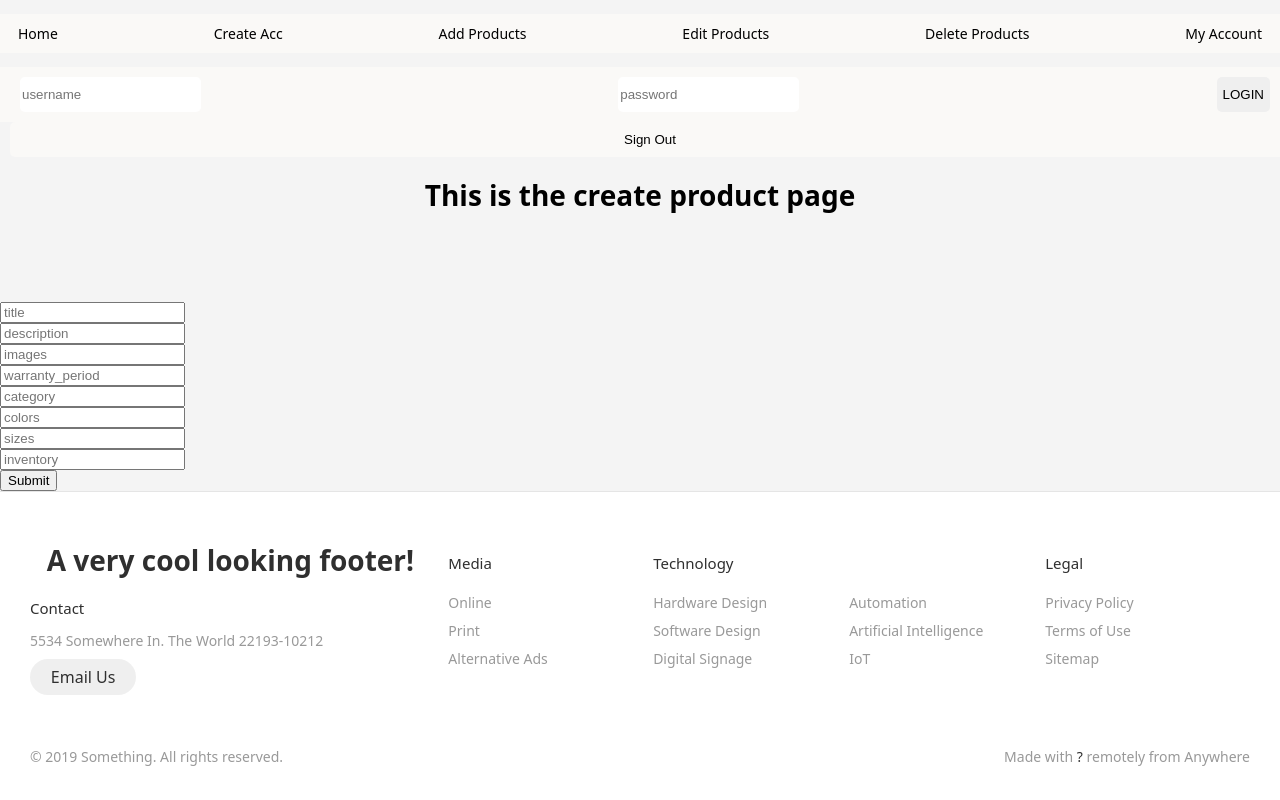
After one commit to MasonScarby/flask-180, a Flask app: page /create_products in a window 1280 px wide. The commit adds this page. Run offline with Flask 3, Linux system fonts and the light colour scheme.

Commit message:
Add files via upload

```diff
--- a/Flask 2/main.py
+++ b/Flask 2/main.py
@@ -58,10 +58,10 @@ def login():
                 return redirect(url_for('index'))
             else:
                 msg = 'Wrong username or password'
-    return render_template ('my_account.html', username = session['username'])
+        return render_template ('my_account.html')
 
 #button in heading
-@app.route('/signuout', methods = ['GET', 'POST'])
+@app.route('/signout', methods = ['GET', 'POST'])
 def logout():
     if request.method == 'POST':
         session.clear()
@@ -71,7 +71,6 @@ def logout():
 @app.route('/my_account', methods= ['get', 'post'])
 def my_account_page():
     if 'username' in session:
-
         return render_template('my_account.html', username = session['username'])
     else:
         return redirect(url_for('login'))
@@ -96,15 +95,24 @@ def create_account():
 
 
 #Create Prodcuts
-@app.route('/create_products', methods=['GET'])
-def create_get_request():
-    return render_template('add_product')
 
-@app.route('/create_products', methods=['POST'])
+@app.route('/create_products', methods=['POST', 'GET'])
 def post_products():
-    conn.execute(text("INSERT INTO product values (:title, :description, :images, :warrenty_period, :category, :colors, :sizes, :inventory)"), request.form)
-    conn.commit()
-    return render_template('add_product')
+    if 'username' in session:
+        account = conn.execute(text("SELECT * FROM account WHERE username = :username"), {"username": session['username']})
+        user_data = account.fetchone()
+        if user_data and (user_data['role'] == 'Vendor' or user_data['role'] == 'Admin'):
+            if request.method == 'POST':
+                conn.execute(text("INSERT INTO product (title, description, images, warranty_period, category, colors, sizes, inventory) VALUES (:title, :description, :images, :warranty_period, :category, :colors, :sizes, :inventory)"), request.form)
+                conn.commit()
+                return render_template('add_product.html')
+            else:
+                return 'Invalid request method. Only POST requests are allowed.'
+        else:
+            return 'Unauthorized access. You must be either a Vendor or an Admin to post products.'
+    else:
+        # return 'Unauthorized access. Please log in first.'
+        return render_template('add_product.html')
 
 #edit prodcuts
 @app.route('/edit', methods=['GET'])
@@ -113,12 +121,12 @@ def edit():
 
 @app.route('/edit', methods=['POST'])
 def edit_products():
-    upd = conn.execute(text("select * from product where  = :id"), request.form).all()
+    upd = conn.execute(text("select * from product where product_id = :product_id"), request.form).all()
     if not upd:
         return render_template('update.html', search_info="Does not exist")
     conn.execute(text("update boat set name=:name, type=:type, owner_id=:owner_id, rental_price=:rental_price where id=:id"), request.form)
     conn.commit()
-    return render_template('update.html', search_info=upd[0:])
+    return render_template('edit_product.html', search_info=upd[0:])
 
 #delete products
 
--- /dev/null
+++ b/Flask 2/templates/add_product.html
@@ -0,0 +1,18 @@
+{% extends 'base.html' %}
+
+{% block body %}
+    <h1>This is the create product page</h1>
+    <div class="body">
+        <form action="/create_products" method="POST">
+            <input type="text" name="title" placeholder="title" class="input_field"> <br>
+            <input type="text" name="description" placeholder="description" class="input_field"> <br>
+            <input type="text" name="images" placeholder="images" class="input_field"> <br>
+            <input type="text" name="warranty_period" placeholder="warranty_period" class="input_field"> <br>
+            <input type="text" name="category" placeholder="category" class="input_field"> <br>
+            <input type="text" name="colors" placeholder="colors" class="input_field"> <br>
+            <input type="text" name="sizes" placeholder="sizes" class="input_field"> <br>
+            <input type="number" name="inventory" placeholder="inventory" class="input_field"> <br>
+            <input type="submit" value="Submit" class="input_submit">
+        </form>
+    </div>
+{% endblock %}
--- a/Flask 2/templates/base.html
+++ b/Flask 2/templates/base.html
@@ -27,7 +27,6 @@
             <form class="barItem" action="/login" method="post">
                 <input type="text" name="username" value="" placeholder="username" required>
                 <input type="password" name="password" value="" placeholder="password" required>
-                <p>{{session['username']}}</p>
                 <input type="submit" name="loginButton" value="LOGIN">
             </form>
 
--- a/Flask 2/templates/create_acc.html
+++ b/Flask 2/templates/create_acc.html
@@ -1,6 +1,5 @@
 {% extends 'base.html' %}
 
-{% block main %}
 {% block body %}
 <h1>This is the register page</h1>
 <div class="body">
@@ -15,4 +14,3 @@
     </form>
 </div>
 {% endblock %}
-{% endblock %}
--- a/Flask 2/templates/login.html
+++ b/Flask 2/templates/login.html
@@ -7,9 +7,8 @@
 {% if message %}
 <p>{{ message }}</p>
 {% endif %}
-<h2>Welcome, {{username}}</h2>
 
-<form action="/login" method="POST">
+<form action="/login_page" method="POST">
     <label for="username">Username:</label><br>
     <input type="text" id="username" name="username"><br>
     <label for="password">Password:</label><br>
```
